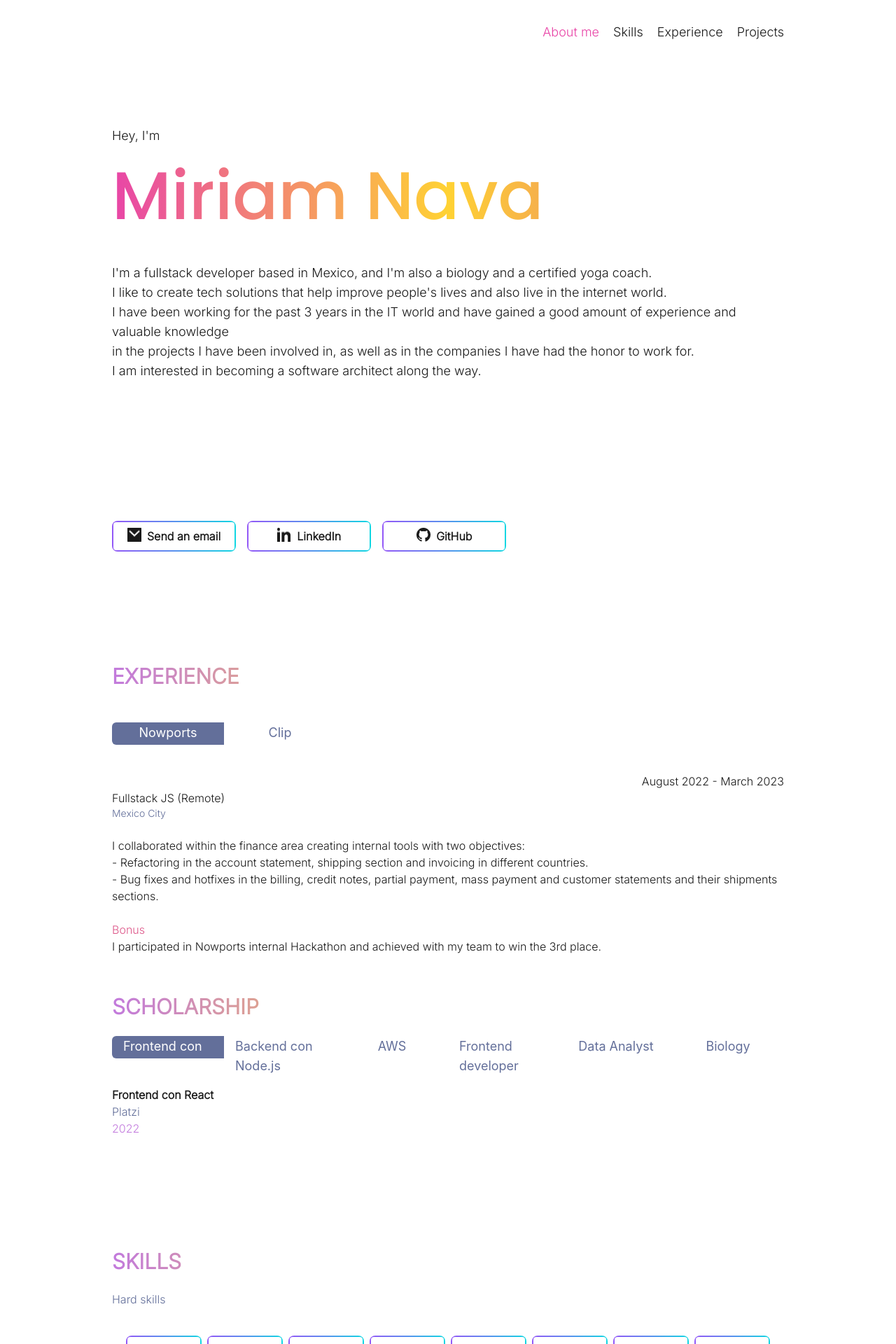
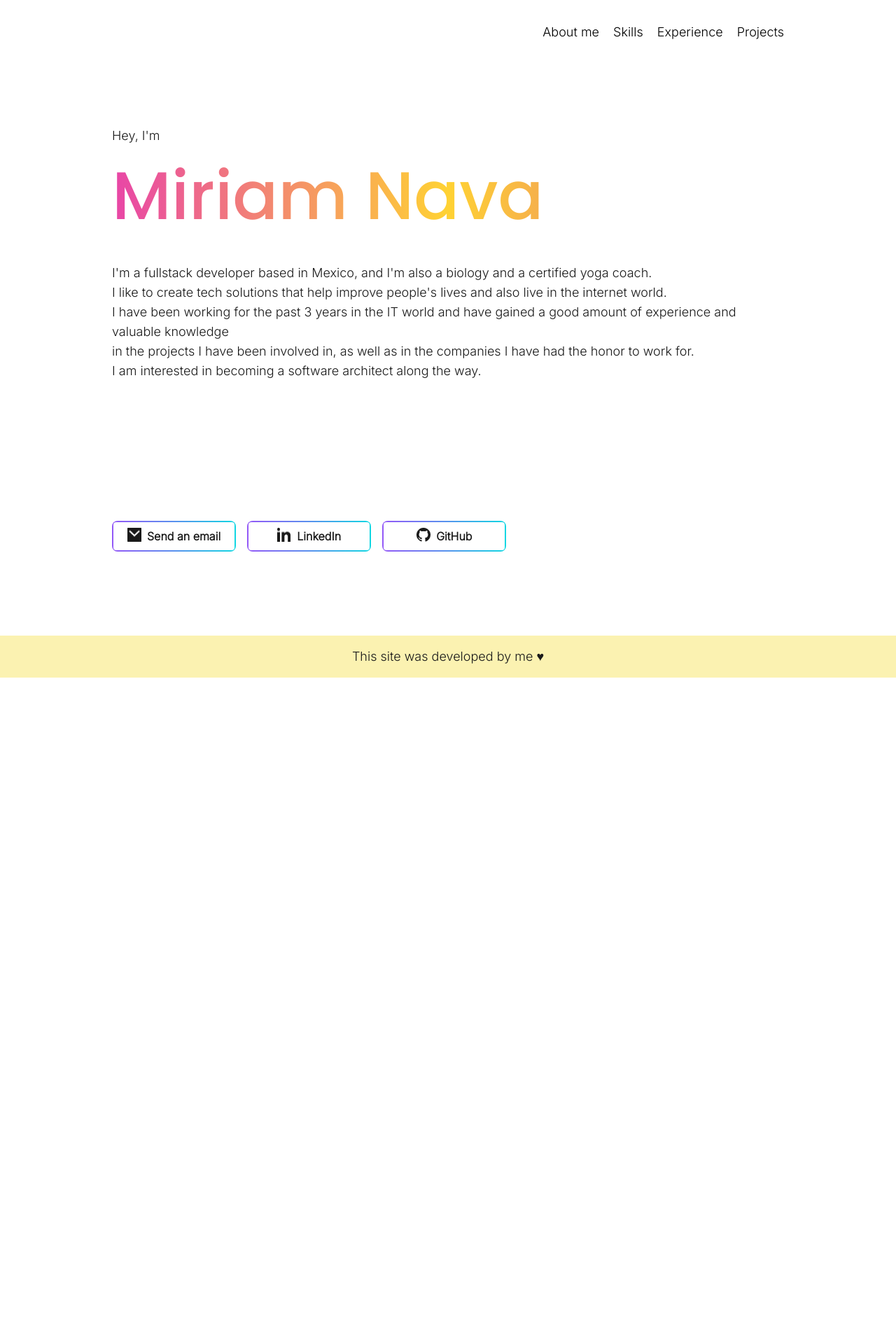
Before and after one commit to MiriamNM/portafolio-miriam-nava, a React (Create React App) app: page / in a window 1280 px wide. Shown: the top 1920 px of the page at 70% size. After the commit the page ends 968 px from the top, so only its background shows below. Built offline with nearby package versions, Linux system fonts and the light colour scheme.

Commit message:
Changed to used react-router-dom

```diff
--- a/src/data/AboutMeButtons.js
+++ b/src/data/AboutMeButtons.js
@@ -1,10 +1,14 @@
+// import React from "react";
 import VectorGitHub from "../assets/VectorGitHub.png";
 import VectorLinkedin from "../assets/VectorLinkedin.png";
 import VectorMail from "../assets/VectorMail.png";
 
+const email = "miriamnavamucino@gmail.com";
+const subject = "Email from Portafolio";
+
 const AboutMeButtons = [];
 AboutMeButtons.push({
-  url: "",
+  url: `mailto:${email}?subject=${encodeURIComponent(subject)}`,
   text: "Send an email",
   img: VectorMail,
 });
--- a/src/view/Header/index.js
+++ b/src/view/Header/index.js
@@ -1,5 +1,5 @@
 import React from "react";
-import { NavLink } from "react-router-dom";
+import { Link } from "react-router-dom";
 import routes from "../../data/routers";
 
 const Header = () => {
@@ -10,15 +10,9 @@ const Header = () => {
           {routes.map((route) => {
             return (
               <li key={route.to}>
-                <NavLink
-                  to={route.to}
-                  className="text-lg pr-15"
-                  style={({ isActive }) => ({
-                    color: isActive ? "#E845A7" : "#1A1A1A",
-                  })}
-                >
+                <Link to={route.to} className="text-lg pr-15 focus:text-pink-1">
                   {route.text}
-                </NavLink>
+                </Link>
               </li>
             );
           })}
--- a/src/view/Main/index.js
+++ b/src/view/Main/index.js
@@ -1,25 +1,20 @@
 import React from "react";
-// import { Routes, Route } from "react-router-dom";
+import { Routes, Route } from "react-router-dom";
 import AboutMe from "../../components/AboutMe";
 import Experience from "../../components/Experience";
 import Projects from "../../components/Projects";
 import Skills from "../../components/Skills";
-// import { Button } from "antd";
 
 const Main = () => {
   return (
     <div>
-      {/* <Routes>
+      <Routes>
         <Route path="/" element={<AboutMe />} />
         <Route path="/skills" element={<Skills />} />
         <Route path="/experience" element={<Experience />} />
         <Route path="/projects" element={<Projects />} />
         <Route path="*" element={<p>Not found</p>} />
-      </Routes> */}
-      <AboutMe />
-      <Experience />
-      <Skills />
-      <Projects />
+      </Routes>
     </div>
   );
 };
```
